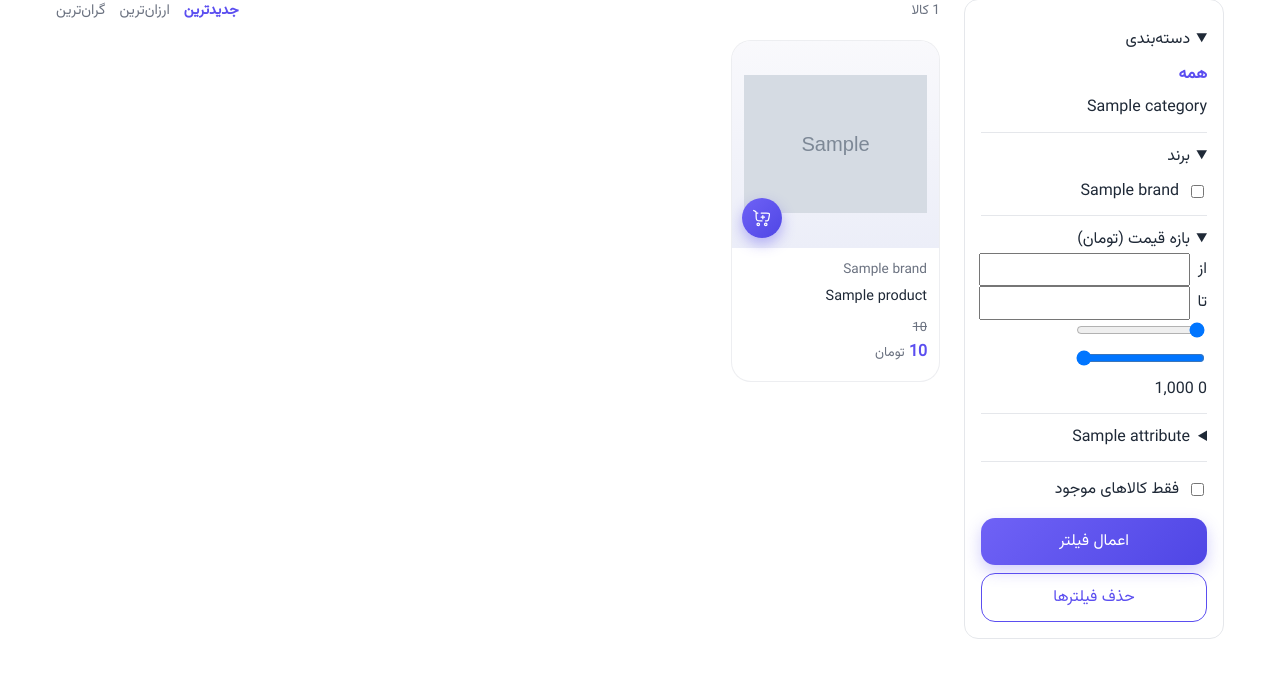
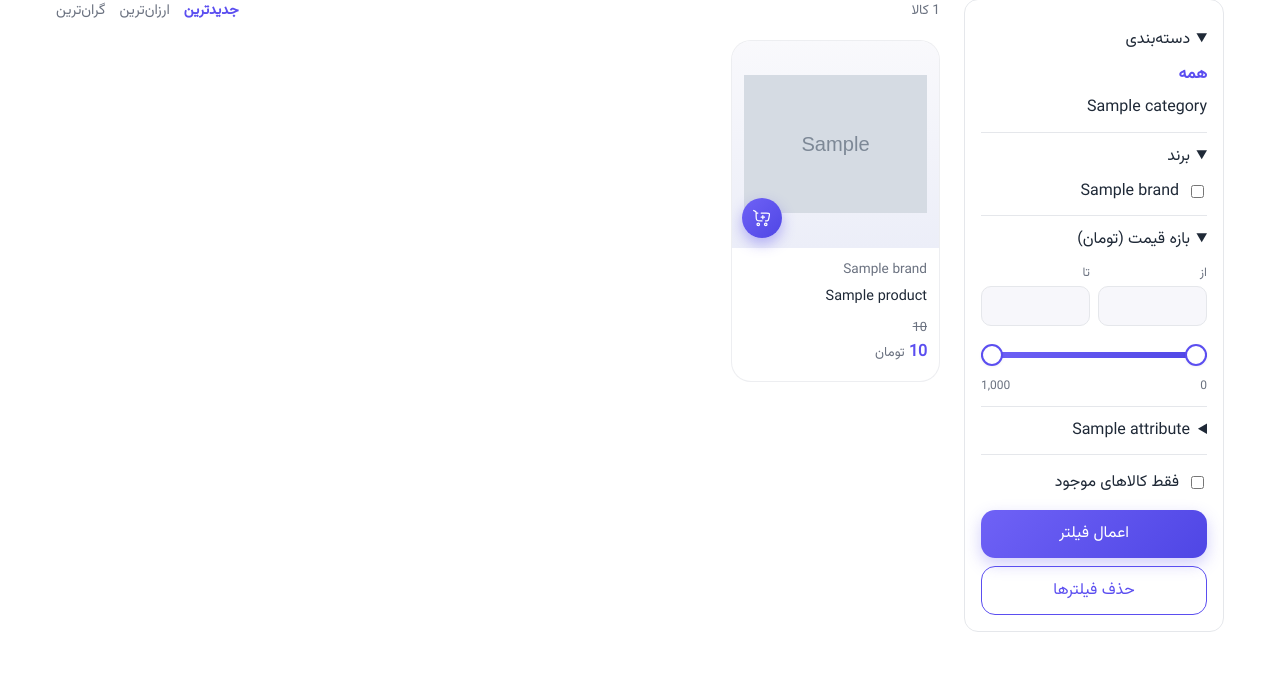
Before and after one commit to Younes-0l/ModaStore, a Django app: page /products/ in a window 1280 px wide. Shown: the part 152-831 px from the top of the page. Run offline with Django 5.2, Linux system fonts and the light colour scheme; tables that the repository leaves empty hold one stand-in row (values such as "Sample post"); grey boxes marked "Sample" are stand-in pictures.

Commit message:
style: style the price range bar in filters

```diff
--- a/modastore/catalog/static/css/product_list.css
+++ b/modastore/catalog/static/css/product_list.css
@@ -62,3 +62,60 @@
     }
     .filters__head { display: none; }
 }
+
+
+/* ---------- Price range slider ---------- */
+.price-range { display: grid; gap: 6px; margin-top: 10px; --a: 0%; --b: 100%; }
+
+.range-values { display: grid; grid-template-columns: 1fr 1fr; gap: 8px; }
+.range-values label { display: grid; gap: 2px; font-size: .78rem; color: var(--muted); }
+.range-values input {
+    width: 100%; min-width: 0; padding: 8px 10px; text-align: center;
+    background: var(--bg-soft); border: 1px solid var(--border); border-radius: 10px;
+    color: var(--text); font-weight: 500;
+}
+.range-values input:focus { outline: none; border-color: var(--primary); box-shadow: var(--ring); }
+
+.range-slider { position: relative; height: 30px; margin-block: 8px 0; }
+.range-slider__track {
+    position: absolute; inset-inline: 0; top: 50%; height: 6px; margin-top: -3px;
+    border-radius: 6px; background: var(--border);
+}
+.range-slider__fill {
+    position: absolute; top: 0; bottom: 0;
+    inset-inline-start: var(--a); width: calc(var(--b) - var(--a));
+    border-radius: 6px; background: var(--primary-grad);
+}
+.range-slider input[type="range"] {
+    position: absolute; inset: 0; width: 100%; height: 100%; margin: 0;
+    background: none; pointer-events: none;
+    -webkit-appearance: none; appearance: none;
+}
+.range-slider input[type="range"]::-webkit-slider-runnable-track { background: transparent; height: 100%; }
+.range-slider input[type="range"]::-moz-range-track { background: transparent; }
+.range-slider input[type="range"]::-webkit-slider-thumb {
+    -webkit-appearance: none; pointer-events: auto; cursor: grab;
+    width: 22px; height: 22px; margin-top: 4px; border-radius: 50%;
+    background: #fff; border: 2px solid var(--primary); box-shadow: var(--shadow-sm);
+    transition: transform .15s ease;
+}
+.range-slider input[type="range"]::-moz-range-thumb {
+    pointer-events: auto; cursor: grab;
+    width: 18px; height: 18px; border-radius: 50%;
+    background: #fff; border: 2px solid var(--primary); box-shadow: var(--shadow-sm);
+}
+.range-slider input[type="range"]:active::-webkit-slider-thumb { transform: scale(1.15); cursor: grabbing; }
+.range-slider input[type="range"]:focus-visible::-webkit-slider-thumb { box-shadow: var(--ring); }
+.range-slider input[type="range"]:focus-visible::-moz-range-thumb { box-shadow: var(--ring); }
+
+.range-bounds { display: flex; justify-content: space-between; font-size: .75rem; color: var(--muted); }
+
+/* ---------- Active filter chip ---------- */
+.active-filters { display: flex; flex-wrap: wrap; gap: 8px; margin-bottom: 12px; }
+.filter-chip {
+    display: inline-flex; align-items: center; gap: 6px; padding: 5px 12px;
+    background: var(--primary-soft); color: var(--primary);
+    border-radius: 999px; font-size: .85rem; font-weight: 500;
+    transition: background .2s, color .2s;
+}
+.filter-chip:hover { background: var(--primary); color: #fff; }
```
